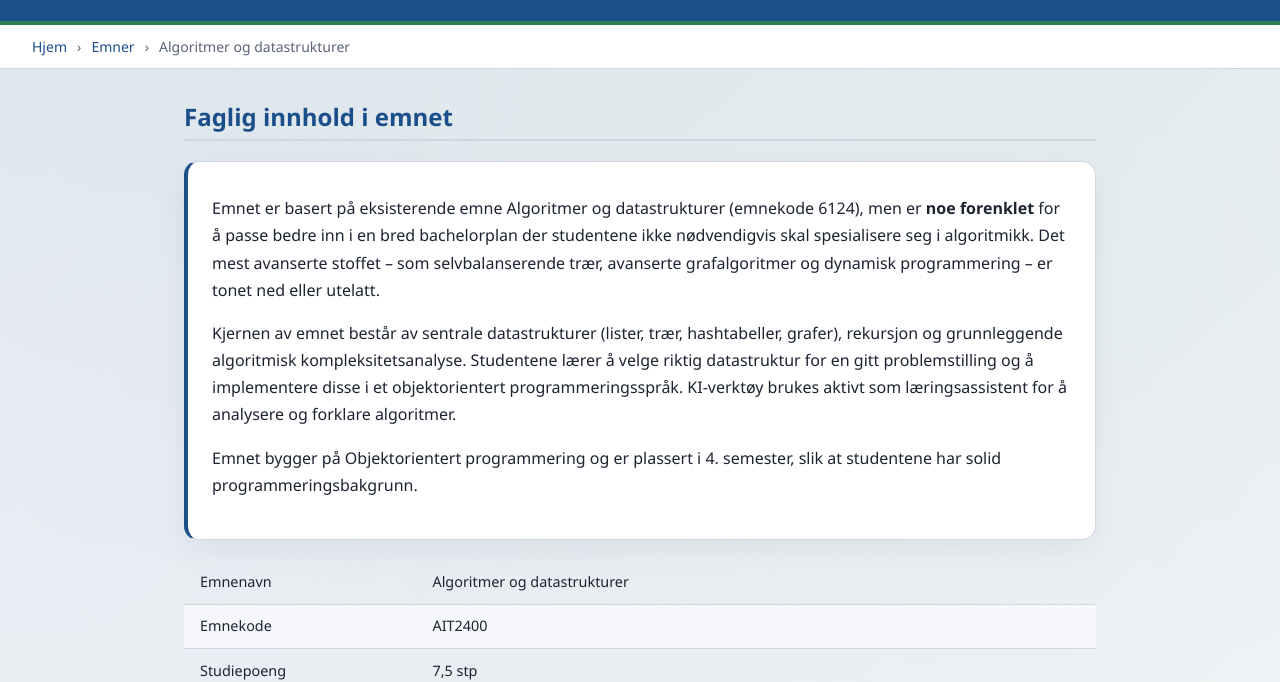
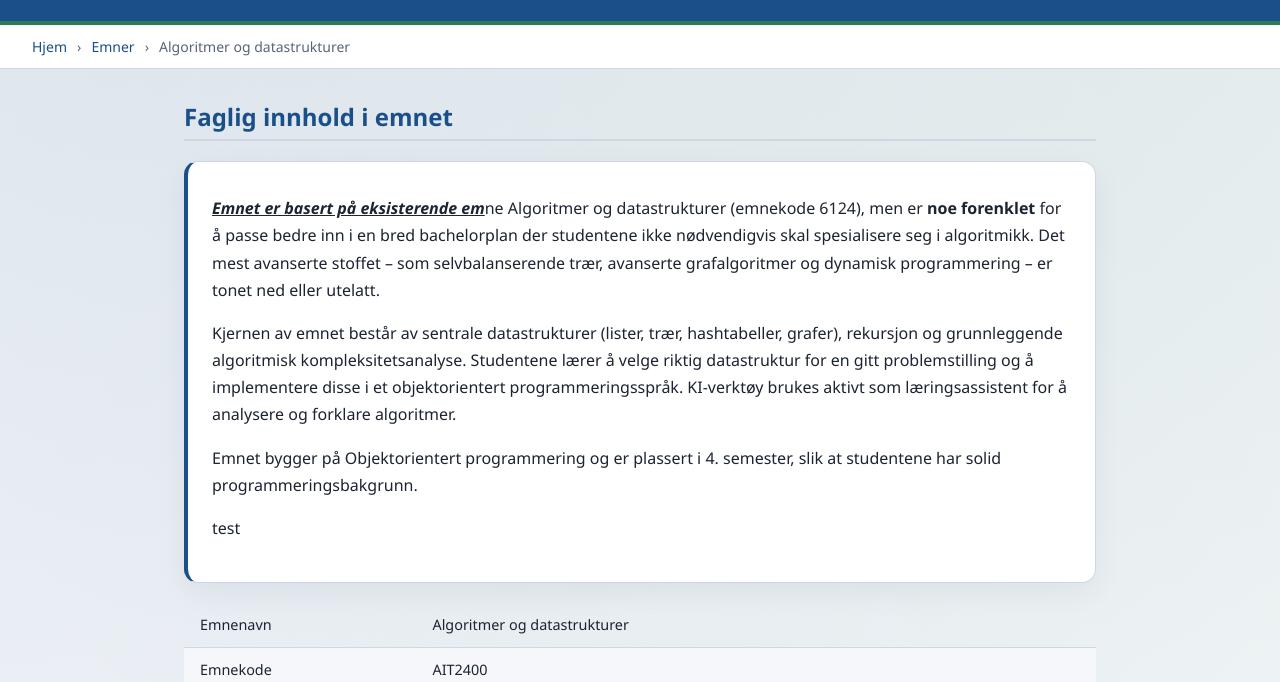
Before and after one commit to Steven7380/Studieplan-Anvendt-IT-2027, a plain HTML site: page emnebeskrivelser/Algoritmer-og-datastrukturer/emnebeskrivelse.html in a window 1280 px wide. Shown: the part 120-802 px from the top of the page. Drawn offline with Linux system fonts and the light colour scheme.

Commit message:
Update emnebeskrivelser/Algoritmer-og-datastrukturer/emnebeskrivelse.html from editor

```diff
--- a/emnebeskrivelser/Algoritmer-og-datastrukturer/emnebeskrivelse.html
+++ b/emnebeskrivelser/Algoritmer-og-datastrukturer/emnebeskrivelse.html
@@ -1,10 +1,9 @@
 <!doctype html>
-<html lang="nb">
-  <head>
-    <meta charset="UTF-8" />
-    <meta name="viewport" content="width=device-width, initial-scale=1.0" />
+<html lang="nb"><head>
+    <meta charset="UTF-8">
+    <meta name="viewport" content="width=device-width, initial-scale=1.0">
     <title>Emnebeskrivelse – Algoritmer og datastrukturer</title>
-    <link rel="stylesheet" href="../../styles.css" />
+    <link rel="stylesheet" href="../../styles.css">
   </head>
   <body>
     <header>
@@ -24,10 +23,9 @@
     </nav>
 
     <main>
-      <h2>Faglig innhold i emnet</h2>
-      <div class="card card-primary">
+      <h2>Faglig innhold i emnet</h2><div class="card card-primary">
         <p>
-          Emnet er basert på eksisterende emne Algoritmer og datastrukturer
+          <strong><i><u>Emnet er basert på eksisterende em</u></i></strong>ne Algoritmer og datastrukturer
           (emnekode 6124), men er <strong>noe forenklet</strong> for å passe
           bedre inn i en bred bachelorplan der studentene ikke nødvendigvis
           skal spesialisere seg i algoritmikk. Det mest avanserte stoffet –
@@ -45,8 +43,9 @@
         <p>
           Emnet bygger på Objektorientert programmering og er plassert i 4.
           semester, slik at studentene har solid programmeringsbakgrunn.
-        </p>
+        </p><p>test</p>
       </div>
+
 
       <table>
         <thead>
@@ -282,5 +281,6 @@
       Algoritmer og datastrukturer · Bachelor i Anvendt informasjonsteknologi ·
       7,5 studiepoeng
     </footer>
-  </body>
-</html>
+
+
+</body></html>
```
